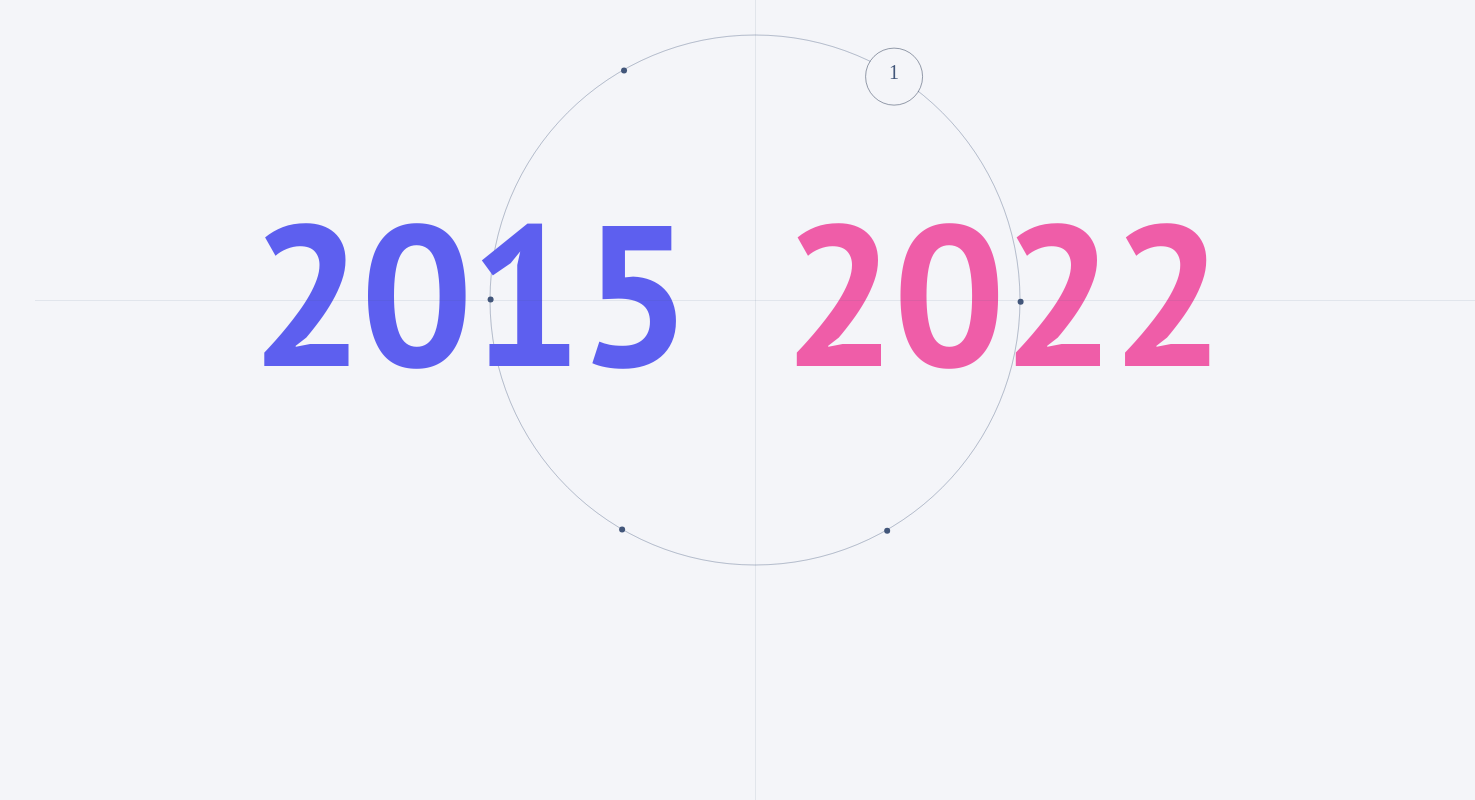
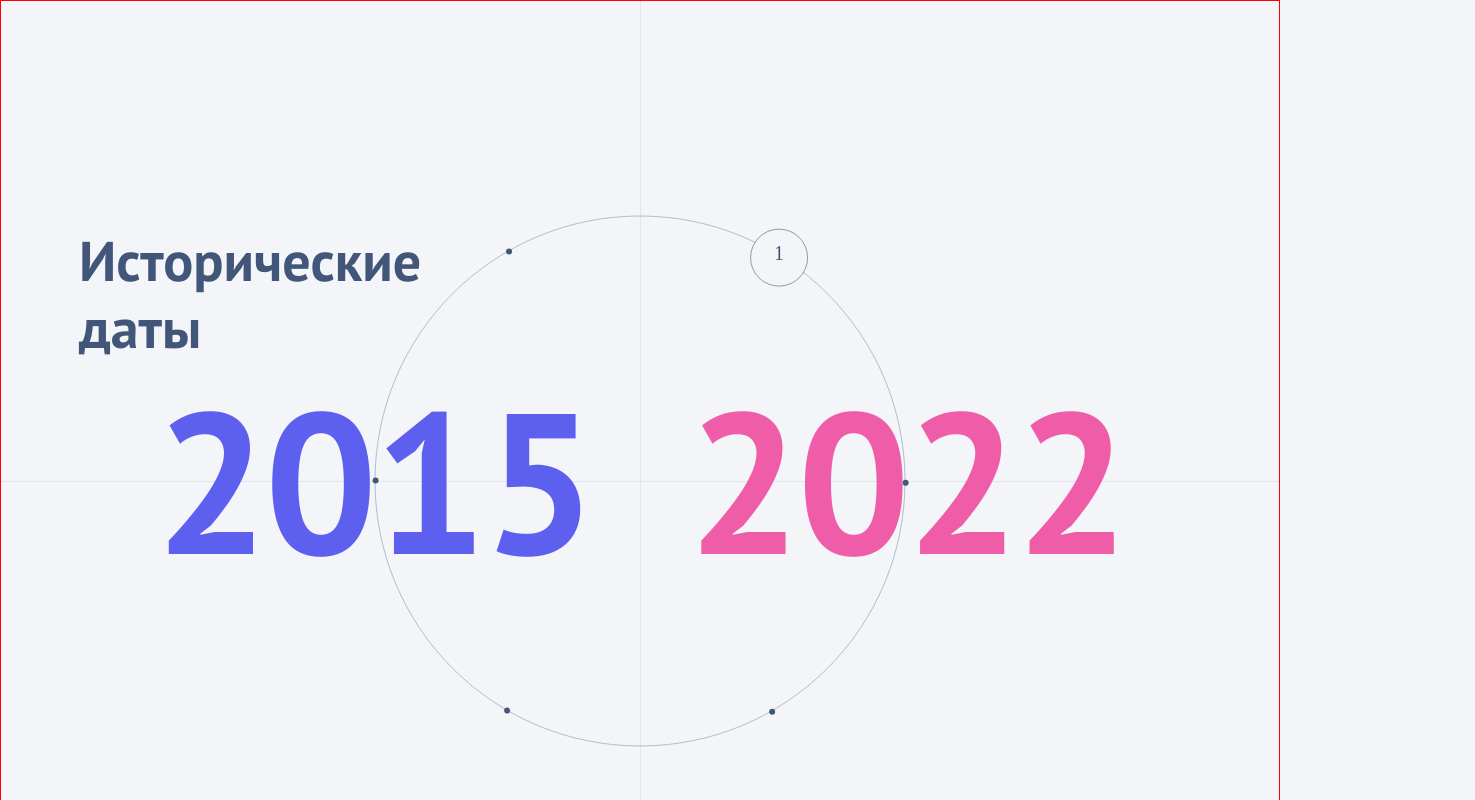
Before and after one commit to Vlad06091992/test-task-only, a React (Create React App) app: page / in a window 1280 px wide. Shown: the top 800 px of the page, 1475 px wide, since content can reach past the window. Built offline with nearby package versions, Linux system fonts and the light colour scheme.

Commit message:
fear: blok component

```diff
--- a/src/components/app/app.tsx
+++ b/src/components/app/app.tsx
@@ -2,40 +2,27 @@ import * as React from "react";
 
 import { Counter } from "../../components/counter/counter";
 import { useState } from "react";
-import { CircleComponent } from "../../components/circle/circle";
-import { Blok } from "../../components/blok/blok";
+import { Blok } from "../blok/blok";
+import { Circle } from "../circle/circle";
+
 const App = () => {
 
-  const[numbers,setNumbers] = useState([1998,2010])
+  const dates = [
+    [2015, 2022],
+    [1990, 2000],
+    [1995, 2006],
+    [2005, 2007],
+    [1986, 2030],
+    [1992, 1997]
+  ];
+
+  const [numbers, setNumbers] = useState(dates[0]);
 
 
- return( <div style={{ marginTop: '300px', marginLeft: '300px' }}>
-   {/*<button onClick={()=>{*/}
-   {/*  setNumbers([1999,1986])*/}
-
-   {/*}}>change</button>*/}
-
-
-
-   {/*<button onClick={()=>{*/}
-   {/*  setNumbers([2000,2005])*/}
-
-   {/*}}>change2</button>*/}
-
-   {/*<button onClick={()=>{*/}
-   {/*  setNumbers([1996,2003])*/}
-
-   {/*}}>change2</button>*/}
-
-
-   {/*<button onClick={()=>{*/}
-   {/*  setNumbers([1985,2030])*/}
-
-   {/*}}>change2</button>*/}
-{/*<Blok/>*/}
-    <CircleComponent numPoints={6} />
-    {/*<Counter leftNumber={numbers[0]} rightNumber={numbers[1]} />*/}
-  </div>)
+  return (<div>
+    <Blok numPoints={6} />
+    {/*<Circle numPoints={6} dates={dates} setNumbers={setNumbers} numbers={numbers}/>*/}
+  </div>);
 };
 
 export default App;
--- a/src/components/blok/blok.module.scss
+++ b/src/components/blok/blok.module.scss
@@ -0,0 +1,57 @@
+.container {
+  margin: 0 auto;
+  max-width: 1440px;
+  height: 1080px;
+  border: 1px solid red;
+  //margin-top: 20%;
+  //margin-left:50%;
+  position: relative;
+}
+
+.title{
+  max-width: 353px;
+  position: absolute;
+  top:170px;
+  left: 78px;
+  color: var(--Black-blue);
+  font-family: PT Sans;
+  font-size: 56px;
+  font-style: normal;
+  font-weight: 700;
+  line-height: 120%; /* 67.2px */
+}
+
+
+.counterContainer {
+  position: absolute;
+  //top: calc(50% + 80px);
+  top: 50%;
+  transform: translate(-52%);
+  z-index: -1;
+}
+
+
+.line {
+  position: absolute;
+}
+
+.horizontalLine {
+  position: absolute;
+  top:480px;
+
+  width: 100%;
+  height: 1px;
+  background-color: var(--Black-blue);
+  opacity: 0.1;
+  //transform: translateX(-50%);
+}
+
+.verticalLine {
+  position: absolute;
+  left: 50%;
+  width: 1px;
+  height: 100%;
+  background-color: var(--Black-blue);
+  opacity: 0.1;
+  //transform: translateY(-50%);
+}
--- a/src/components/blok/blok.tsx
+++ b/src/components/blok/blok.tsx
@@ -1,15 +1,38 @@
-import { CircleComponent } from "../circle/circle";
+import React, { useState } from "react";
+import s from "./blok.module.scss";
 import { Counter } from "../counter/counter";
-import { useState } from "react";
 
-export const Blok = () => {
-  const[numbers,setNumbers] = useState([2000,2005])
+import { Circle } from "../circle/circle";
+
+interface CircleComponentProps {
+  numPoints: number;
+}
+
+export const Blok: React.FC<CircleComponentProps> = ({ numPoints }) => {
+
+  const dates = [
+    [2015, 2022],
+    [1990, 2000],
+    [1995, 2006],
+    [2005, 2007],
+    [1986, 2030],
+    [1992, 1997]
+  ];
+
+  const [numbers, setNumbers] = useState(dates[0]);
+
+
   return (
-    <div>
-      <div style={{marginLeft:'200px'}}>
-      <CircleComponent numPoints={6}/>
-      </div>
-      {/*<Counter leftNumber={numbers[0]} rightNumber={numbers[1]} />*/}
+    <div className={s.container}>
+      <p className={s.title}>Исторические даты</p>
+      <div className={`${s.line} ${s.horizontalLine}`}></div>
+      <div className={`${s.line} ${s.verticalLine}`}></div>
+      <Circle numbers={numbers} dates={dates} setNumbers={setNumbers} numPoints={numPoints} />
+      <Counter leftNumber={numbers[0]} rightNumber={numbers[1]} />
     </div>
-  )
-}
+    // <div className={s.container} style={{ textAlign: "center" }}>
+    //   <button id="prev" onClick={() => moveWheel(itemStep)}>Prev</button>
+    //   <button id="next" onClick={() => moveWheel(-itemStep)}>Next</button>
+    // </div>
+  );
+};
--- a/src/components/circle/circle.module.scss
+++ b/src/components/circle/circle.module.scss
@@ -1,11 +1,7 @@
-.container {
-  margin-left:455px;
+.circle {
   position: absolute;
-  max-width: 500px;
-}
-
-.wrapper {
-  position: absolute;
+  left: 50%;
+  margin-top:calc(265px + 215px);
 }
 
 svg {
@@ -28,47 +24,8 @@ svg {
   opacity: 0.2;
 }
 
-.divCenter {
-  position: absolute;
-  top: 50%;
-  transform: translate(-52%, -55%);
-  z-index: -1;
-}
-
-
-.line {
-  position: absolute;
-}
-
-.horizontalLine {
-  position: absolute;
-  width: 1440px;
-  height: 1px;
-  background-color: var(--Black-blue);
-  opacity: 0.1;
-  transform: translateX(-50%);
-}
-
-.verticalLine {
-  position: absolute;
-  width: 1px;
-  height: 100vw;
-  background-color: var(--Black-blue);
-  opacity: 0.1;
-  transform: translateY(-50%);
-}
-
-
 .number{
   color: var(--Black-blue);
   position: relative;
   top:12px;
 }
-
-.circle {
-  flex-shrink: 0;
-  border-radius: 50%;
-  stroke: #42567A;      /* Set the border color */
-  stroke-width: 1px;    /* Set the border width */
-  opacity: 0.2;
-}
--- a/src/components/circle/circle.tsx
+++ b/src/components/circle/circle.tsx
@@ -1,26 +1,16 @@
-import React, { useState } from "react";
 import s from "./circle.module.scss";
-import "./circle.css";
-import { Counter } from "../counter/counter";
+import "./circle.css"
+import React from "react";
 import { useCircleAnimation } from "./useCircleAnimation";
 
-interface CircleComponentProps {
-  numPoints: number;
+type Props = {
+  numPoints:number,
+  dates:Array<Array<number>>
+  setNumbers:(arg:Array<number>)=>void
+  numbers:Array<number>
 }
 
-export const CircleComponent: React.FC<CircleComponentProps> = ({ numPoints }) => {
-
-  const dates = [
-    [2015, 2022],
-    [1990, 2000],
-    [1995, 2006],
-    [2005, 2007],
-    [1986, 2030],
-    [1992, 1997]
-  ];
-
-
-  const [numbers, setNumbers] = useState(dates[0]);
+export const Circle = ({numPoints,dates,setNumbers,numbers}:Props) => {
   const { wrapper, onClickHandler, itemsRef, circlePathRef, trackerRef } = useCircleAnimation(numbers, numPoints);
 
   const onClickHandlerWithPromise = (index:number) => {
@@ -33,11 +23,7 @@ export const CircleComponent: React.FC<CircleComponentProps> = ({ numPoints }) =
       });
   };
 
-  return (
-    <div className={s.container}>
-      <div className={`${s.line} ${s.horizontalLine}`}></div>
-      <div className={`${s.line} ${s.verticalLine}`}></div>
-      <div className={s.wrapper} ref={wrapper}>
+  return (<div className={s.circle} ref={wrapper}>
     {Array.from({ length: numPoints }, (_, index) => {
       return (
         <div onClick={()=>onClickHandlerWithPromise(index)}
@@ -66,16 +52,5 @@ export const CircleComponent: React.FC<CircleComponentProps> = ({ numPoints }) =
         r="266"
       />
     </svg>
-      </div>
-      <div className={s.divCenter}>
-        <Counter leftNumber={numbers[0]} rightNumber={numbers[1]} />
-      </div>
-
-
-    </div>
-    // <div className={s.container} style={{ textAlign: "center" }}>
-    //   <button id="prev" onClick={() => moveWheel(itemStep)}>Prev</button>
-    //   <button id="next" onClick={() => moveWheel(-itemStep)}>Next</button>
-    // </div>
-  );
-};
+  </div>)
+}
--- a/src/components/counter/counter.module.scss
+++ b/src/components/counter/counter.module.scss
@@ -1,3 +1,13 @@
+.counter {
+  display: flex;
+  gap: 95px;
+  position: absolute;
+  left: 50%; /* расположение элемента по центру */
+  transform: translateX(-50%); /* смещение элемента влево на 50% его ширины */
+  top: 37%;
+}
+
+
 .leftNumber,.rightNumber{
   font-family: PT Sans;
   text-align: center;
@@ -15,8 +25,3 @@
 .rightNumber{
   color: var(--Fuschia-100);
 }
-
-.counter{
-  display: flex;
-  gap: 95px;
-}
```
Lines whose indentation alone changed are shown as unchanged.
